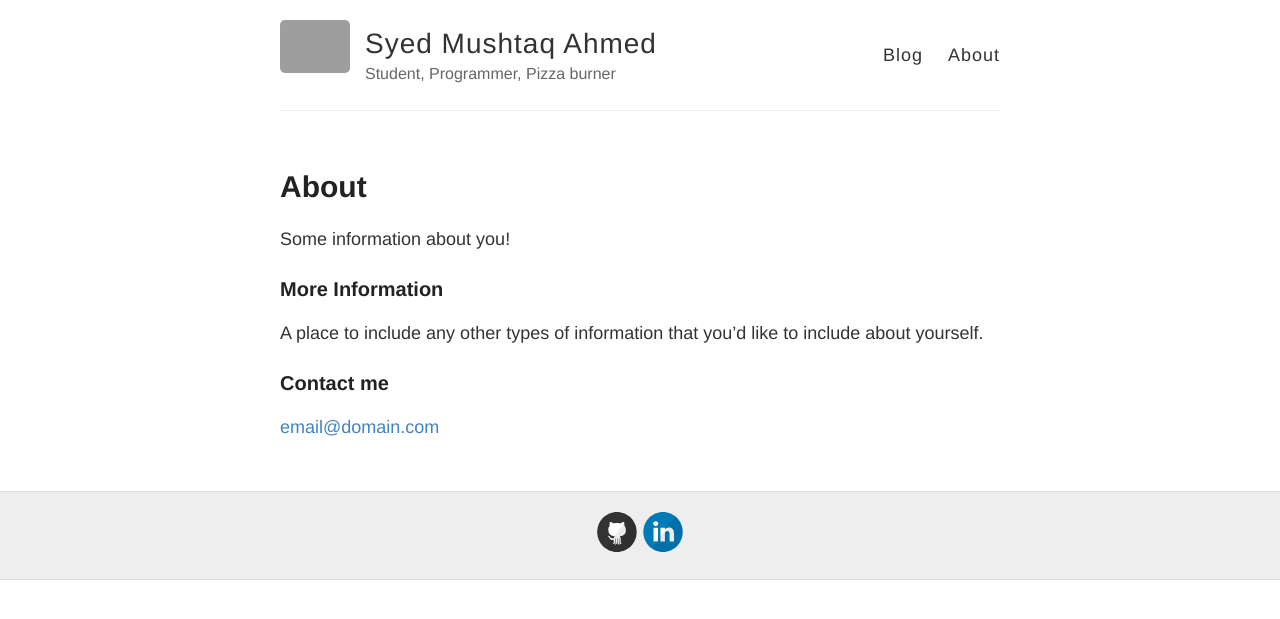
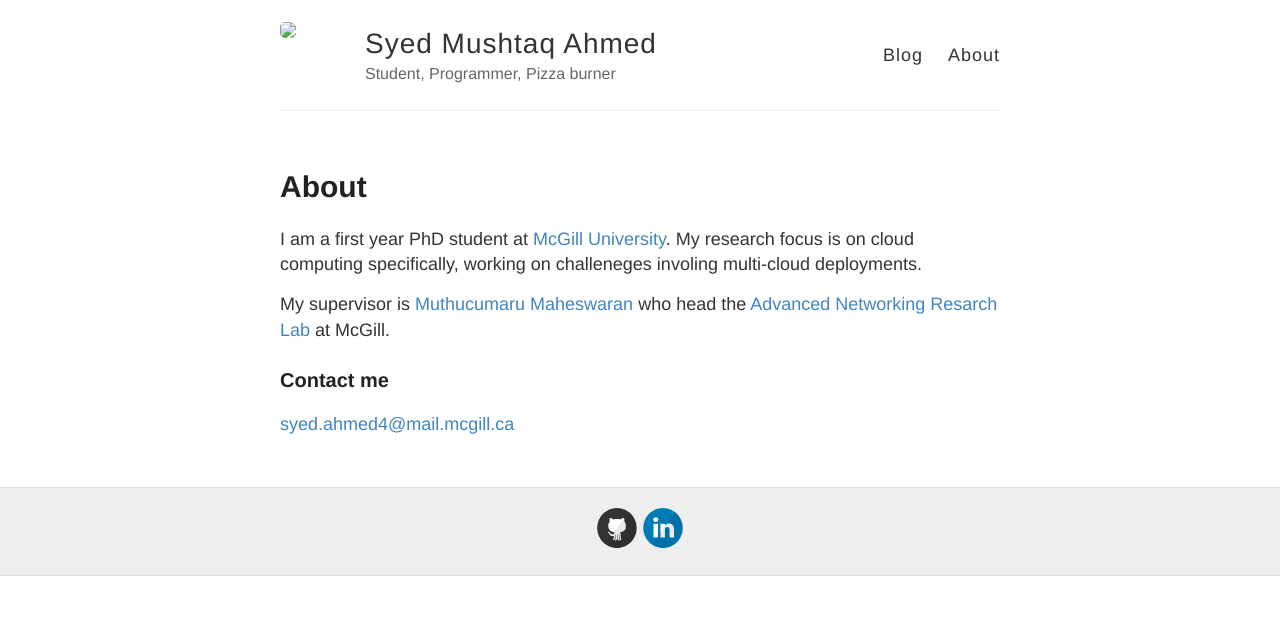
Before and after one commit to syed/syed.github.io, a Jekyll site: the page built from about.md, in a window 1280 px wide. Shown: the top 619 px of the page. Built offline with Jekyll 4.4.1, drawn with Linux system fonts in a browser that asks for light colours; Markdown is read by kramdown in place of the engine named in the settings; grey boxes are pictures that could not be loaded.

Commit message:
Changes to pic and post

```diff
--- a/_config.yml
+++ b/_config.yml
@@ -10,7 +10,7 @@ description: Student, Programmer, Pizza burner
 
 # URL of your avatar or profile pic (you could use your GitHub profile pic)
 #avatar: https://raw.githubusercontent.com/barryclark/jekyll-now/master/images/jekyll-logo.png
-avatar: https://www.dropbox.com/s/peiznav6fdz3p99/2015-03-28%2014.36.50.jpg?dl=0
+avatar: images/pic.jpg
 
 #
 # Flags below are optional
--- a/about.md
+++ b/about.md
@@ -4,12 +4,12 @@ title: About
 permalink: /about/
 ---
 
-Some information about you!
+I am a first year PhD student at [McGill University](http://mcgill.ca). My research focus is
+on cloud computing specifically, working on challeneges involing multi-cloud deployments.
 
-### More Information
-
-A place to include any other types of information that you'd like to include about yourself.
+My supervisor is [Muthucumaru Maheswaran](http://www.cs.mcgill.ca/~maheswar/) who head the
+[Advanced Networking Resarch Lab](http://cgi.cs.mcgill.ca/~anrl/doku.php) at McGill.
 
 ### Contact me
 
-[email@domain.com](mailto:email@domain.com)
+[syed.ahmed4@mail.mcgill.ca](mailto:syed.ahmed4@mail.mcgill.ca)
```
Also changed, not shown: _posts/2015-4-14-Real-Mode-x86.md (+5 -3 lines), README.md, images/pic.jpg (added).
